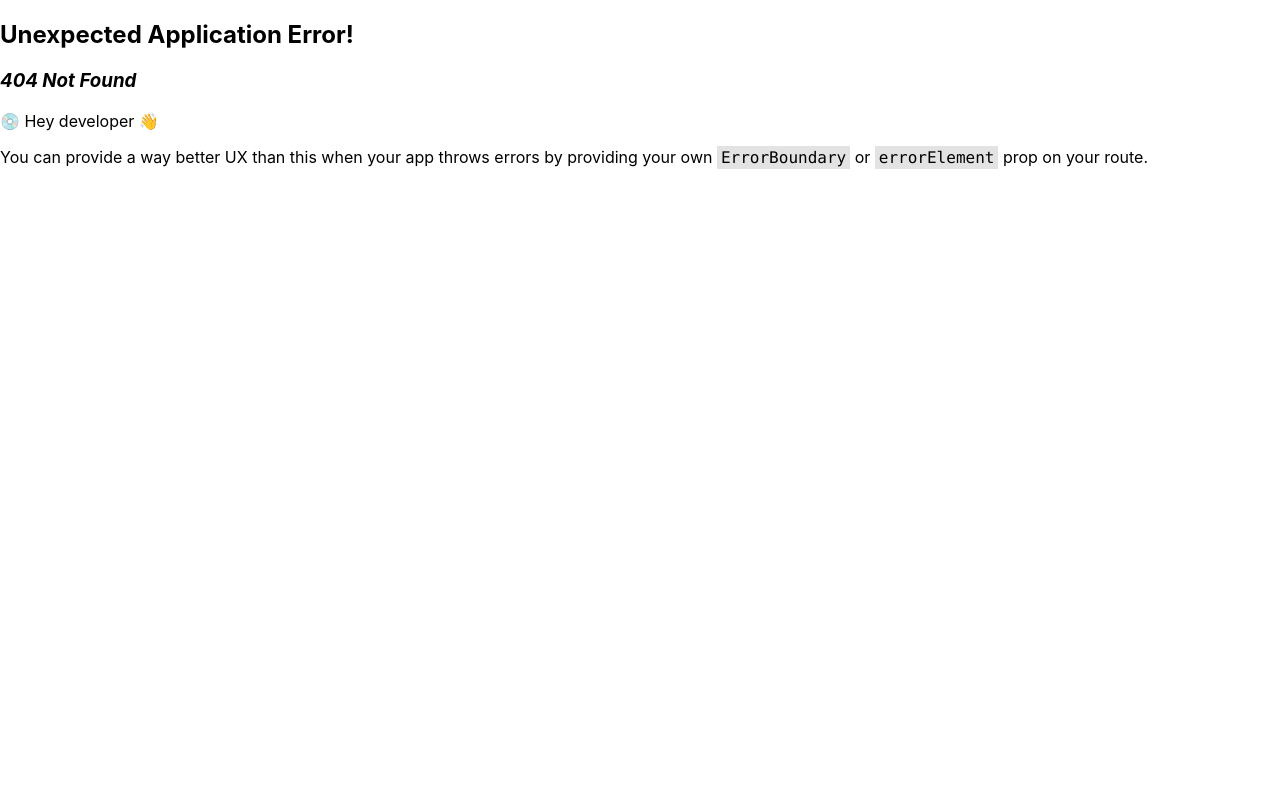
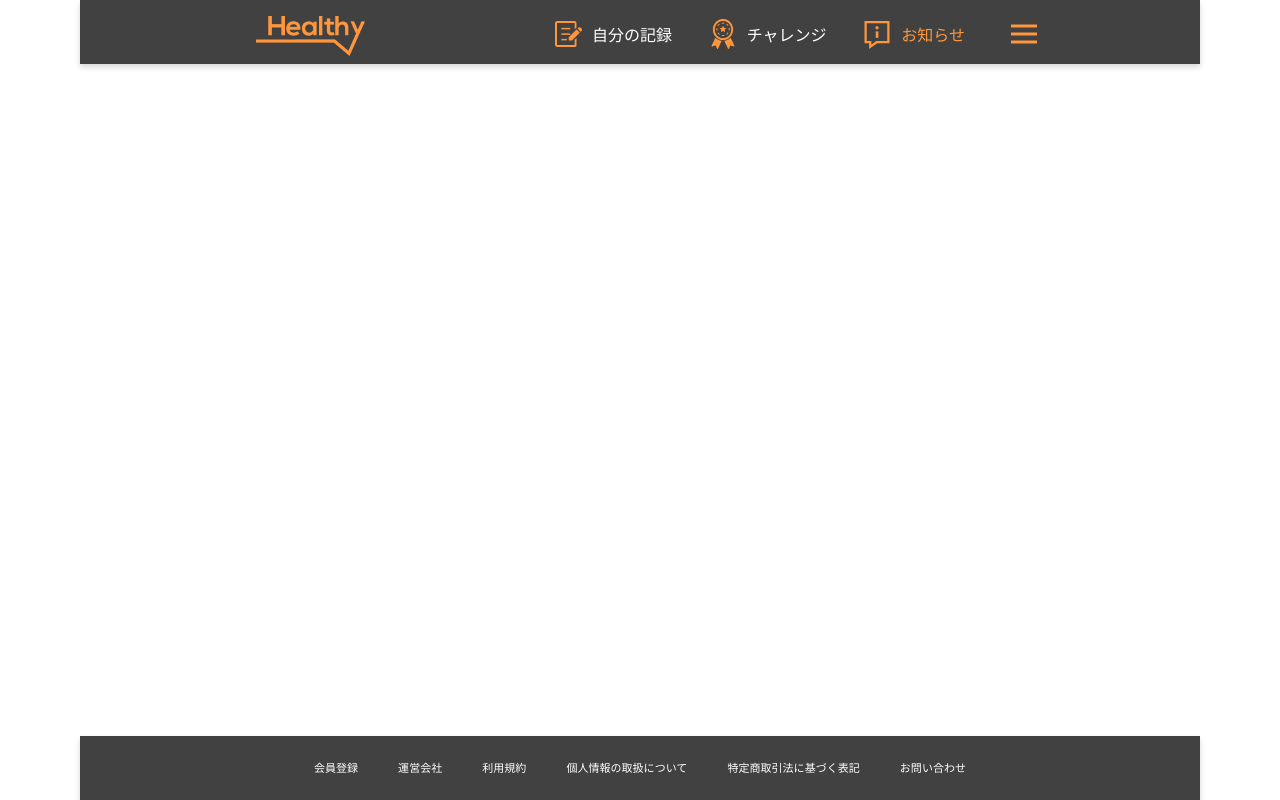
Before and after one commit to milktooth189/frontend-test, a React (Create React App) app: page /info in a window 1280 px wide. Before the commit this address had no page. Built offline with nearby package versions, Linux system fonts and the light colour scheme.

Commit message:
footer +10mins

```diff
--- a/src/components/App.js
+++ b/src/components/App.js
@@ -1,10 +1,12 @@
 import React from "react";
 import Header from "./Header";
+import Footer from "./Footer";
 
 const App = () => {
   return (
     <div className="container">
       <Header/>
+      <Footer/>
     </div>
   )
 }
--- /dev/null
+++ b/src/components/Footer.js
@@ -0,0 +1,16 @@
+import React from "react"
+
+const Footer = () => {
+  return (
+    <div className="footer">
+      <div className="footer-item">会員登録</div>
+      <div className="footer-item">運営会社</div>
+      <div className="footer-item">利用規約</div>
+      <div className="footer-item">個人情報の取扱について</div>
+      <div className="footer-item">特定商取引法に基づく表記</div>
+      <div className="footer-item">お問い合わせ</div>
+    </div>
+  )
+}
+
+export default Footer;
--- a/src/index.js
+++ b/src/index.js
@@ -18,7 +18,9 @@ import reportWebVitals from "./reportWebVitals";
 const router = createBrowserRouter(
   createRoutesFromElements(
     <Route path="/" element={<App/>}>
-      <Route path="dashboard" element={<App/>}/>
+      <Route path="memo" element={<App/>}/>
+      <Route path="challenge" element={<App/>}/>
+      <Route path="info" element={<App/>}/>
     </Route>
   )
 );
--- a/src/index.scss
+++ b/src/index.scss
@@ -13,8 +13,39 @@ code {
 }
 
 .container {
+  position: relative;
   padding-left: 80px;
   padding-right: 80px;
+  min-height: 100vh;
+}
+
+.header-nav.active {
+  text-decoration: none;
+  color: #FF963C;
+}
+
+.footer {
+  position: absolute;
+  background: #414141;
+  box-shadow: 0px 3px 6px rgba(0, 0, 0, 0.1608);
+  width: calc(100% - 160px);
+  height: 64px;
+  bottom: 0px;
+  display: flex;
+  //padding-left: 160px;
+  align-items: center;
+  justify-content: center;
+
+  &-item {
+    padding: 0px 20px 0px 20px;
+    font-family: Hiragino Kaku Gothic Pro;
+    font-size: 11px;
+    font-weight: 300;
+    line-height: 16px;
+    letter-spacing: 0.032999999821186066px;
+    text-align: left;
+    color: #ffffff;
+  }
 }
 
 .header {
@@ -37,6 +68,7 @@ code {
     font-size: 16px;
     transition: font-size 0.5s ease;
     color: white;
+    text-decoration: none;
 
     &:hover {
       font-size: 20px;
```
